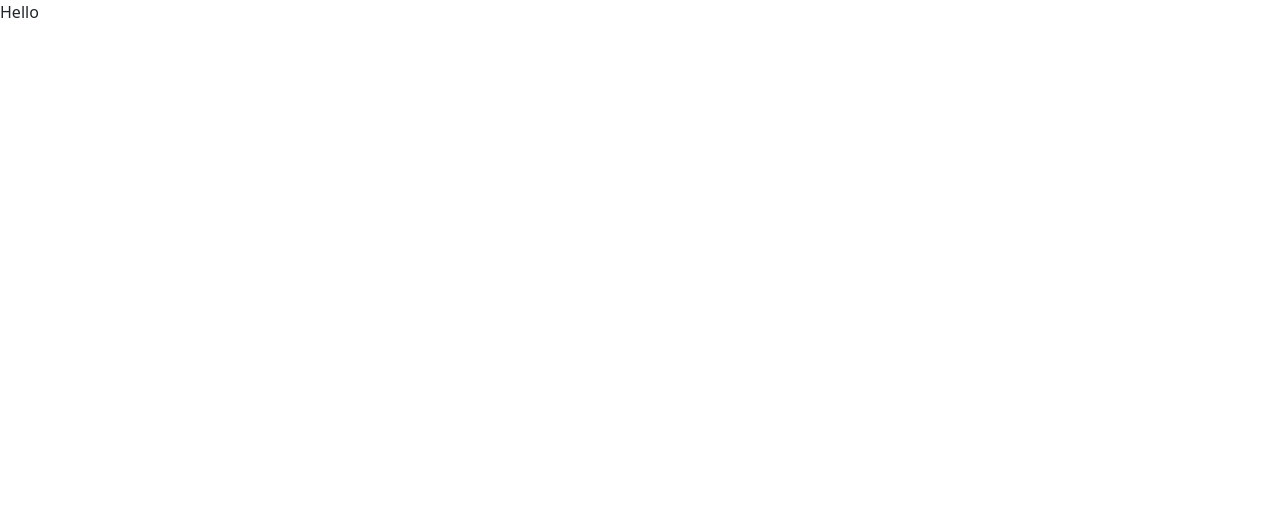
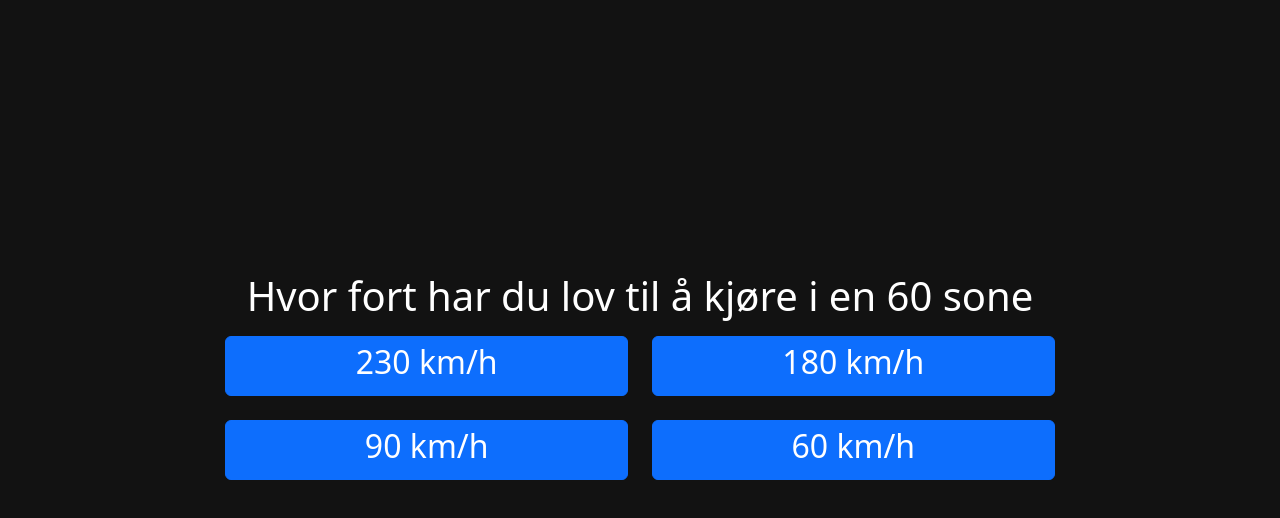
Before and after one commit to KindCoder-no/quiz-app-school-project, a Next.js app: page / in a window 1280 px wide. Shown: the top 518 px of the page. Built offline with nearby package versions, Linux system fonts and the light colour scheme.

Commit message:
Update questions app

```diff
--- /dev/null
+++ b/components/QuestionsView.js
@@ -0,0 +1,76 @@
+import React from "react";
+
+const QuestionsView = ({
+  question,
+  selectAnswer,
+  buttonsDisabled,
+  buttonColors,
+  nextQuestion
+}) => {
+  return (
+    <div className="container h-100 d-flex flex-column min-vh-100 min-vw-100">
+      <div class="d-flex flex-grow-1 justify-content-center align-items-center">
+        <div className="col-12">
+          <h1 className="text-center text-white">{question.title}</h1>
+          <p className="text-center text-white">{question.description}</p>
+          <div className="row justify-content-center">
+            <div className="col-md-4">
+              <button
+                className={"btn btn-" + buttonColors[0] + " w-100 h-100"}
+                onClick={() => selectAnswer(0)}
+                disabled={buttonsDisabled}
+              >
+                <h2 className="text-center">{question.answers[0]}</h2>
+              </button>
+            </div>
+            <div className="col-md-4">
+              <button
+                className={"btn btn-" + buttonColors[1] + " w-100 h-100"}
+                onClick={() => selectAnswer(1)}
+                disabled={buttonsDisabled}
+              >
+                <h2 className="text-center">{question.answers[1]}</h2>
+              </button>
+            </div>
+          </div>
+          <div className="mt-4"></div>
+          <div className="row justify-content-center">
+            <div className="col-md-4">
+              <button
+                className={"btn btn-" + buttonColors[2] + " w-100 h-100"}
+                onClick={() => selectAnswer(2)}
+                disabled={buttonsDisabled}
+              >
+                <h2 className="text-center">{question.answers[2]}</h2>
+              </button>
+            </div>
+            <div className="col-md-4">
+              <button
+                className={"btn btn-" + buttonColors[3] + " w-100 h-100"}
+                onClick={() => selectAnswer(3)}
+                disabled={buttonsDisabled}
+              >
+                <h2 className="text-center">{question.answers[3]}</h2>
+              </button>
+            </div>
+          </div>
+          <div className="mt-5"></div>
+          {buttonsDisabled && (
+            <div className="row justify-content-center">
+              <div className="col-md-4">
+                <button
+                  className="btn btn-primary w-100"
+                  onClick={nextQuestion}
+                >
+                  <h3>Neste Spørsmål</h3>
+                </button>
+              </div>
+            </div>
+          )}
+        </div>
+      </div>
+    </div>
+  );
+};
+
+export default QuestionsView;
--- /dev/null
+++ b/data/questions.json
@@ -0,0 +1,14 @@
+[
+  {
+    "title": "Hvor fort har du lov til å kjøre i en 60 sone",
+    "description": "",
+    "answers": ["230 km/h", "180 km/h", "90 km/h", "60 km/h"],
+    "correctIndex": 3
+  },
+  {
+    "title": "Hvor fort har du lov til å kjøre i en 60 sone",
+    "description": "",
+    "answers": ["280 km/h", "180 km/h", "90 km/h", "60 km/h"],
+    "correctIndex": 3
+  }
+]
--- a/pages/_document.js
+++ b/pages/_document.js
@@ -12,7 +12,7 @@ export default function Document() {
           crossorigin="anonymous"
         />
       </Head>
-      <body>
+      <body style={{ backgroundColor: "#121212" }}>
         <Main />
         <NextScript />
         <script
--- a/pages/index.js
+++ b/pages/index.js
@@ -1,3 +1,77 @@
+import React from "react";
+import QuestionsView from "../components/QuestionsView";
+import questions from "../data/questions.json";
+
 export default function HomePage() {
-  return <div>Hello</div>;
+  console.log(questions);
+
+  const [currentQuestionIndex, setCurrentQuestionIndex] = React.useState(0);
+  const [buttonsDisabled, setButtonsDisabled] = React.useState(false);
+  const [buttonColors, setButtonColors] = React.useState([
+    "primary",
+    "primary",
+    "primary",
+    "primary"
+  ]);
+  const [results, setResults] = React.useState([]);
+
+  const nextQuestion = () => {
+    setButtonColors(["primary", "primary", "primary", "primary"]);
+    setButtonsDisabled(false);
+    if (!(currentQuestionIndex == questions.length - 1)) {
+      setCurrentQuestionIndex(currentQuestionIndex + 1);
+    }
+  };
+  const selectAnswer = (index) => {
+    console.log(index);
+    setButtonsDisabled(true);
+    var currentQuestion = questions[currentQuestionIndex];
+
+    var pushArray = buttonColors;
+
+    if (currentQuestion.correctIndex == 0) {
+      pushArray[0] = "success";
+    } else if (currentQuestion.correctIndex == 1) {
+      pushArray[1] = "success";
+    } else if (currentQuestion.correctIndex == 2) {
+      pushArray[2] = "success";
+    } else if (currentQuestion.correctIndex == 3) {
+      pushArray[3] = "success";
+    }
+
+    if (currentQuestion.correctIndex != index) {
+      if (index == 0) {
+        pushArray[0] = "danger";
+      } else if (index == 1) {
+        pushArray[1] = "danger";
+      } else if (index == 2) {
+        pushArray[2] = "danger";
+      } else if (index == 3) {
+        pushArray[3] = "danger";
+      }
+    }
+
+    //if (currentQuestion.correctIndex == index) {
+    var re;
+    setResults();
+    //}
+
+    setButtonColors(pushArray);
+
+    if (!(currentQuestionIndex == questions.length - 1)) {
+      //setCurrentQuestionIndex(currentQuestionIndex + 1);
+    }
+  };
+  return (
+    <>
+      <QuestionsView
+        question={questions[currentQuestionIndex]}
+        selectAnswer={selectAnswer}
+        buttonsDisabled={buttonsDisabled}
+        buttonColors={buttonColors}
+        nextQuestion={nextQuestion}
+      />
+      <p>{results}</p>
+    </>
+  );
 }
```
